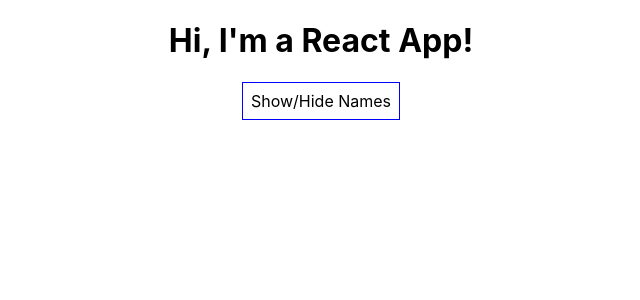
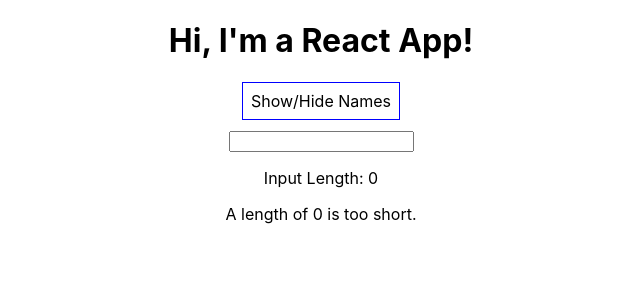
Before and after one commit to lwood54/React-16-6_MaxS, a React (Create React App) app in the folder react-complete-guide/: page / in a window 1280 px wide. Shown: the top 300 px of the page, without its empty margins (319-959 px from the left). Built offline with nearby package versions, Linux system fonts and the light colour scheme.

Commit message:
challenges 1 - 3 of ValidationComponent complete

```diff
--- a/react-complete-guide/src/App.js
+++ b/react-complete-guide/src/App.js
@@ -1,6 +1,7 @@
 import React, { Component } from 'react';
 import './App.css';
 import Person from './Person/Person';
+import ValidationComponent from './ValidationComponent/ValidationComponent';
 
 class App extends Component {
   state = {
@@ -9,7 +10,8 @@ class App extends Component {
       { id: '34', name: 'Tiffany', age: 36 },
       { id: '14', name: 'Amrynn', age: 7 },
       { id: '24', name: 'Eisley', age: 7 }
-    ]
+    ],
+    inputLength: 0
   };
 
   nameChangedHandler = (event, id) => {
@@ -56,6 +58,13 @@ class App extends Component {
     });
   };
 
+  lengthHandler = event => {
+    let currentInputLength = event.target.value.length;
+    this.setState({
+      inputLength: currentInputLength
+    });
+  };
+
   render() {
     const style = {
       backgroundColor: 'white',
@@ -94,6 +103,11 @@ class App extends Component {
           Show/Hide Names
         </button>
         {persons}
+        <div className="section2">
+          <input onChange={this.lengthHandler} />
+          <p>Input Length: {this.state.inputLength}</p>
+        </div>
+        <ValidationComponent inputLength={this.state.inputLength} />
       </div>
     );
   }
@@ -102,10 +116,10 @@ class App extends Component {
 export default App;
 
 /*
-  1. Create an input field (in App Component) with a change listener which outputs the length
+  -------> 1. Create an input field (in App Component) with a change listener which outputs the length
     of the entered text below it (e.g. in a paragraph)
-  2. Create a new component (=> ValidationComponent) which receives the text length as a prop
-  3. Inside the ValidationComponent, either output "Text too short" or "Text long enough"
+  -------> 2. Create a new component (=> ValidationComponent) which receives the text length as a prop
+  -------> 3. Inside the ValidationComponent, either output "Text too short" or "Text long enough"
     depending on the text length (e.g. take 5 as a minimum length)
   4. Create another component (=> CharComponent) and style it as an inline box
     (=> display: inline-block, padding: 16px, text-align: center, margin: 16px, border: 1px solid black)
--- a/react-complete-guide/src/Person/Person.css
+++ b/react-complete-guide/src/Person/Person.css
@@ -7,3 +7,8 @@
   padding: 16px;
   text-align: center;
 }
+
+.section2 {
+  display: block;
+  margin-top: 10px;
+}
--- /dev/null
+++ b/react-complete-guide/src/ValidationComponent/ValidationComponent.js
@@ -0,0 +1,13 @@
+import React from 'react';
+
+const validationComponent = props => {
+  let validationOutput = null;
+  if (props.inputLength >= 5) {
+    validationOutput = <p>A length of {props.inputLength} is long enough.</p>;
+  } else {
+    validationOutput = <p>A length of {props.inputLength} is too short.</p>;
+  }
+  return <div>{validationOutput}</div>;
+};
+
+export default validationComponent;
```
